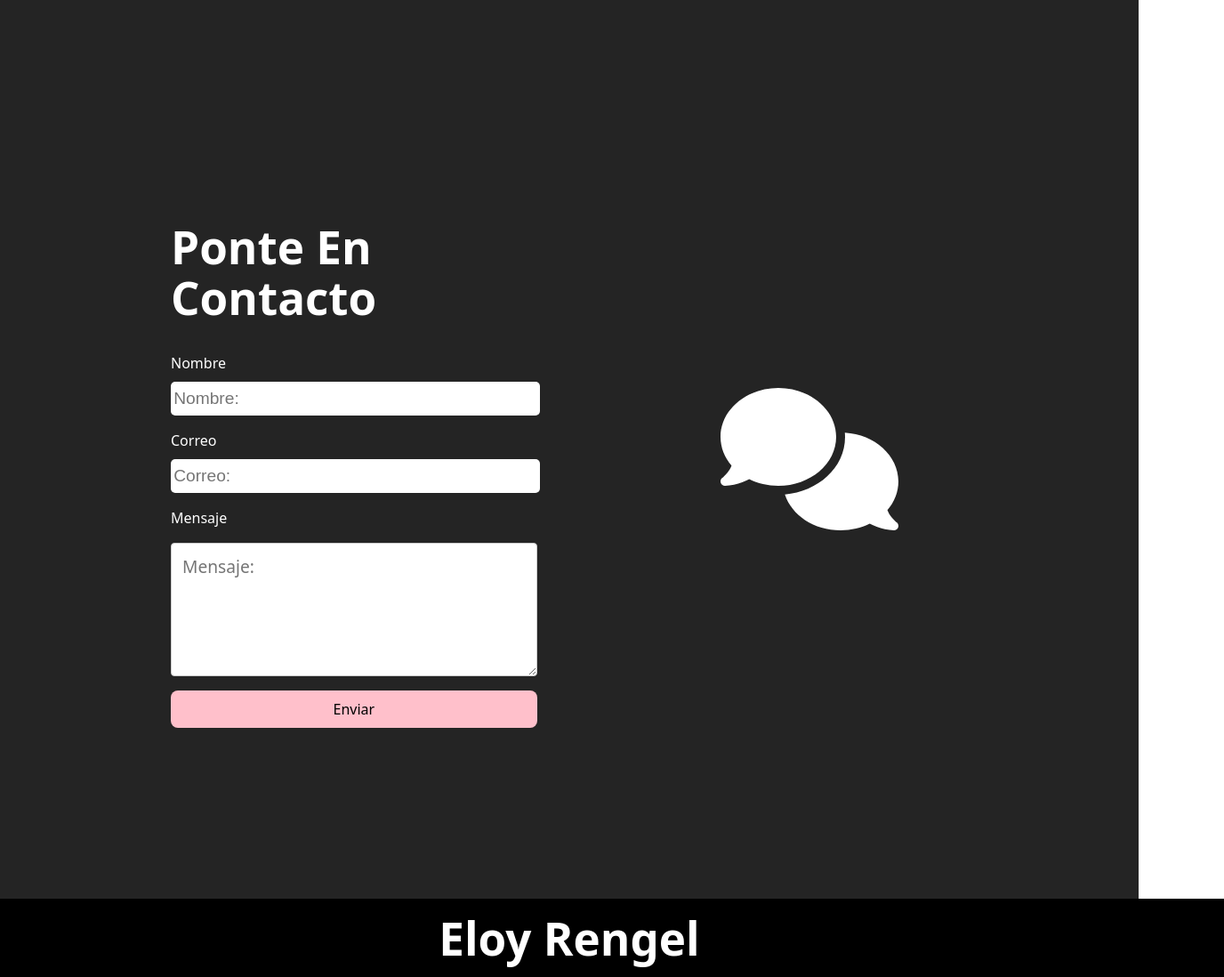
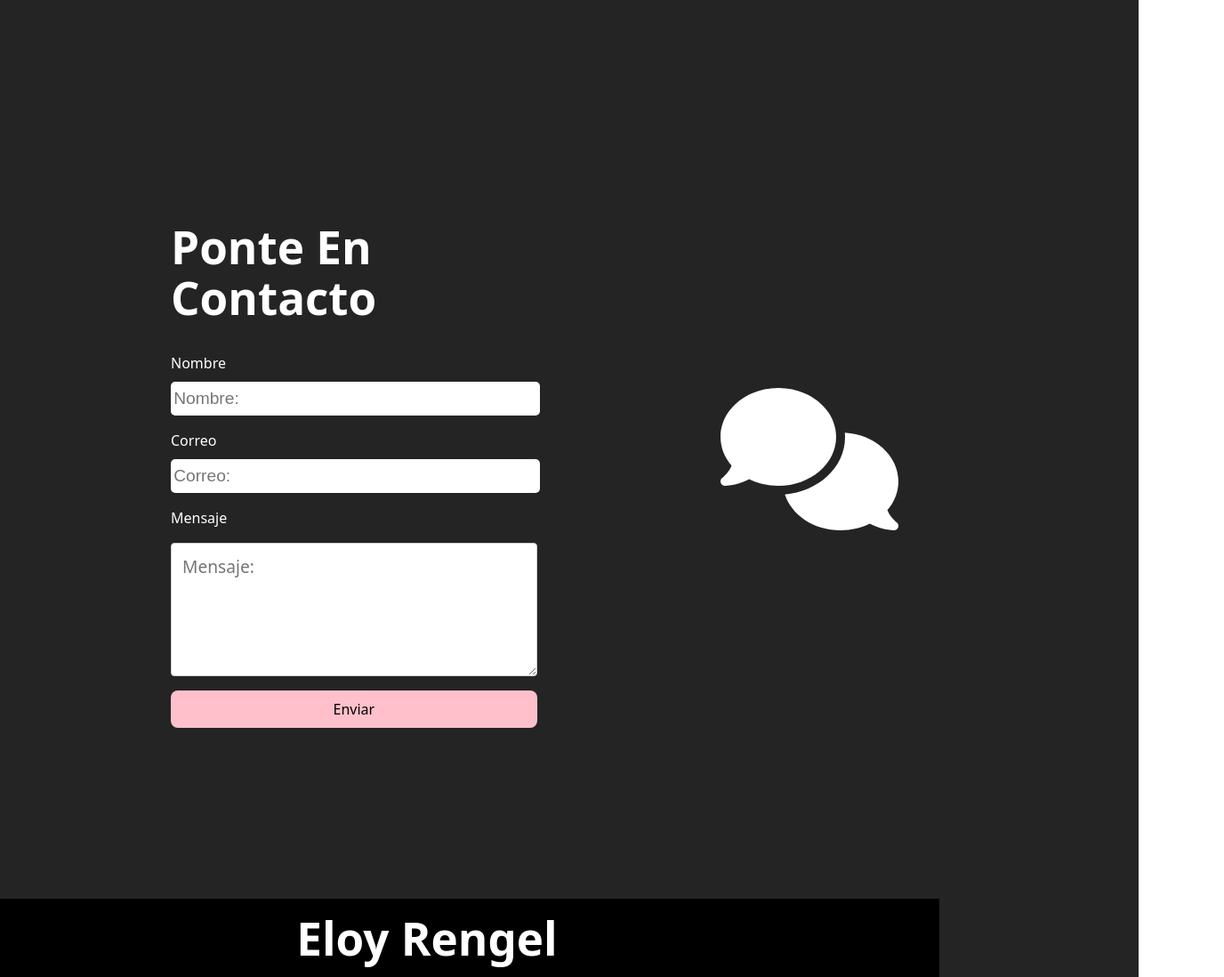
Before and after one commit to EloyRengel17/miPortafolio, a React (Vite) app: page / in a window 1280 px wide. Shown: the part 4132-5230 px from the top of the page at 89% size, 1376 px wide, since content can reach past the window. Built offline with nearby package versions, Linux system fonts and the light colour scheme.

Commit message:
Update App.css

```diff
--- a/src/App.css
+++ b/src/App.css
@@ -360,6 +360,7 @@ section {
   margin-bottom: -2.5rem;
   background-color: black;
   text-align: center;
+  width: 90vw;
 }
 .footer h1{
    padding: 1rem;
```
